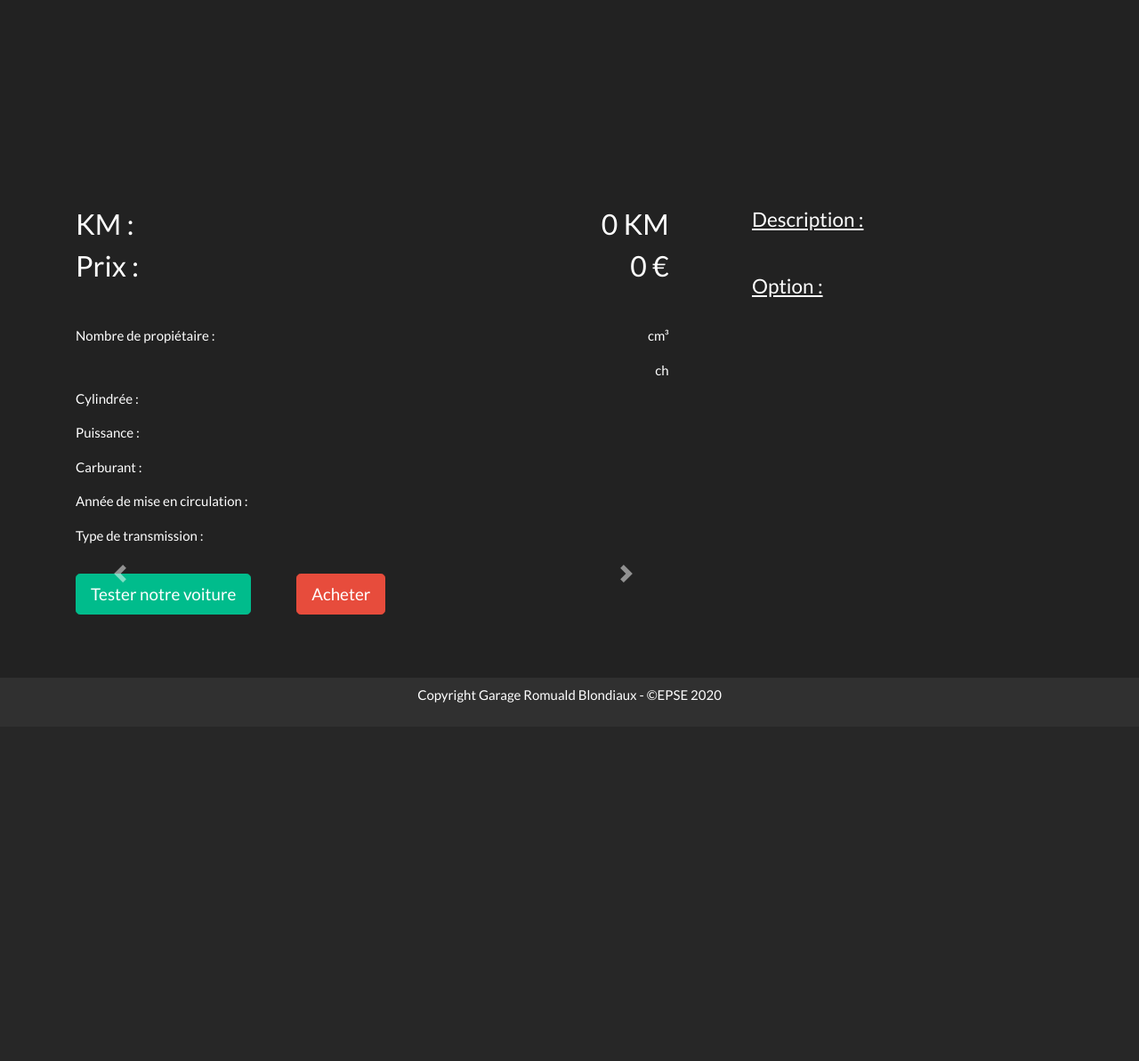
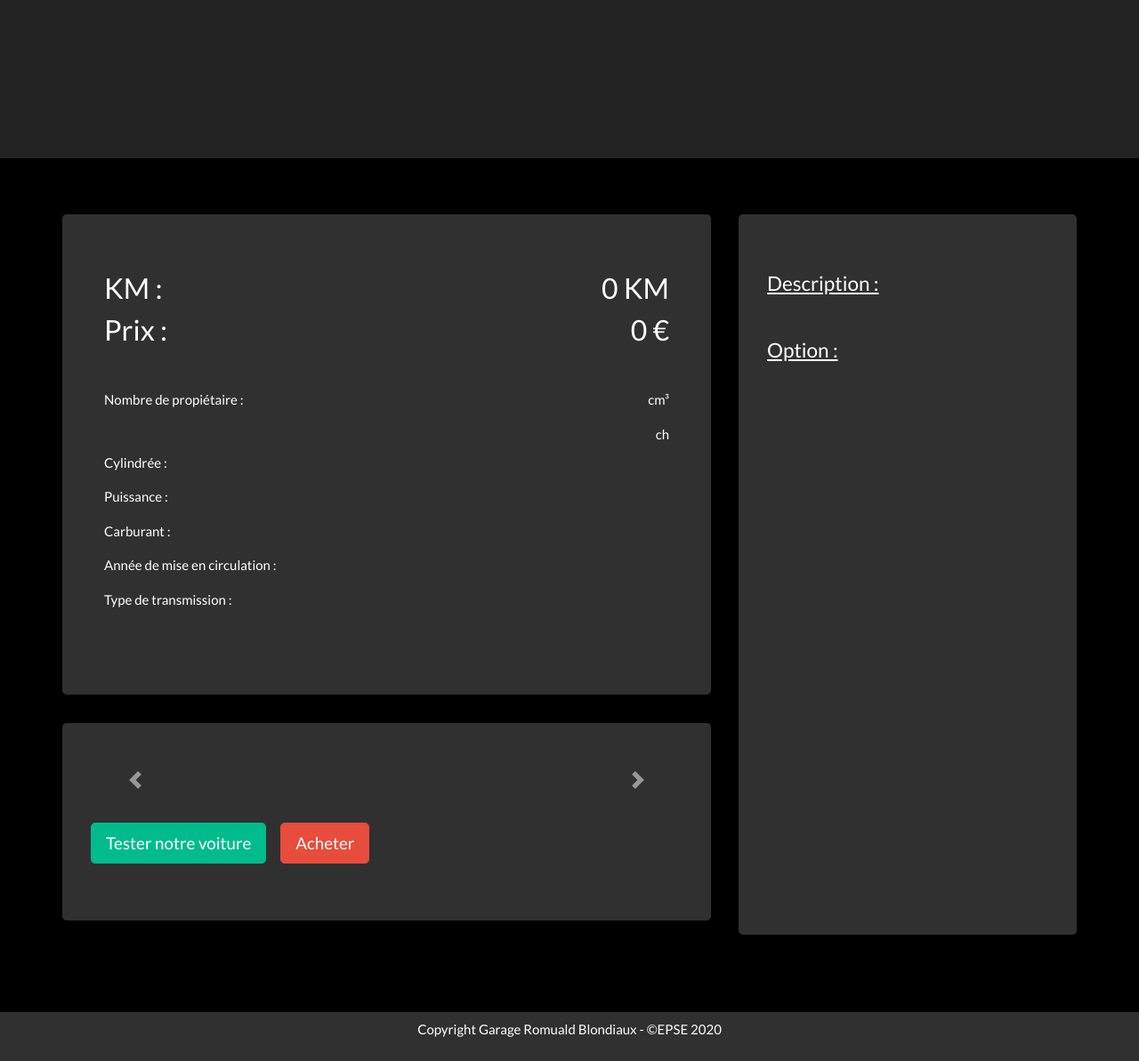
Before and after one commit to romualdblondiaux/Garage, a Symfony app: template templates/vente/info.html.twig in a window 1280 px wide. Shown: the part 82-1275 px from the top of the page at 89% size. Before the commit the page ends 872 px from the top, so only its background shows below. Run offline with Twig, Linux system fonts and the light colour scheme; the template is opened without the code that fills it, so the values that code supplies are empty; some libraries are stand-ins or nearby versions.

Commit message:
carousel ok

```diff
--- a/public/css/style.css
+++ b/public/css/style.css
@@ -11,12 +11,10 @@
     background-size: cover;
 }
 
-.slidevente{
+.slidevente, .slideinfo{
     background-color: black;
     width: 100%;
     min-height: 100%;
-    background-position: center center;
-    background-size: cover;
 }
 
 .logo{
--- a/templates/home.html.twig
+++ b/templates/home.html.twig
@@ -5,7 +5,7 @@
         <div class="container">
             <div class="jumbotron mt-2">
                 <div class="row">
-                    <div class="col">
+                    <div class="col-md-6">
                         <div id="carouselExampleInterval" class="carousel slide" data-ride="carousel">
                             <div class="carousel-inner">
                                 <div class="carousel-item active">
@@ -29,7 +29,7 @@
                         </div>
                     </div>
 
-                    <div class="col-6">
+                    <div class="col-md-6">
                     <h1 class="display-5 pt-3">Mon garage</h1>
                     <p class="lead">Lorem ipsum dolor sit amet, consectetur adipisicing elit. Autem inventore consequatur veniam quo fugit repellendus id, doloremque blanditiis tempora consequuntur excepturi doloribus mollitia.
                     <hr class="my-4">
--- a/templates/vente/info.html.twig
+++ b/templates/vente/info.html.twig
@@ -7,13 +7,14 @@
         <h2>{{ infoSup.modele }}</h2>
     </div>
 </div>
+<div class="slideinfo">
     <div class="container">
         <div class="row">
             <div class="col-md-8 mb-3">
 
-            <div class="row">
+                <div class="row jumbotron mt-2 mr-3">
 
-                <div class="col-md-5 mb-3">
+                    <div class="col-md-6 mb-3">
                         <div class="info">
                             <h3>KM :</h3>
                             <h3>Prix :</h3>
@@ -40,15 +41,15 @@
                     </div>
                 </div>
 
-
-            <div id="carouselExampleCaptions" class="carousel slide col-11" data-ride="carousel">
+                <div class=" row jumbotron mt-2 mr-3">
+                    <div id="carouselExampleCaptions" class="carousel slide col-12" data-ride="carousel">
                         <ol class="carousel-indicators">
-                    {% for image in infoSup.img %}
+                            {% for image in infoSup.images %}
                                 <li data-target="#carouselExampleCaptions" data-slide-to="{{ loop.index0 }}" {% if loop.first %} class="active" {% endif %}></li>
                             {% endfor %}
                         </ol>
                         <div class="carousel-inner">
-                    {% for image in infoSup.img %}
+                            {% for image in infoSup.images %}
                                 <div class="carousel-item {% if loop.first %}active{% endif %}">
                                     <img src="{{ image.url }}" class="d-block w-100" alt="image de {{ infoSup.marque }}">
                                     <div class="carousel-caption d-none d-md-block">
@@ -69,12 +70,14 @@
                             <span class="sr-only">Next</span>
                         </a>
                     </div>
-            <a class="btn btn-success btn-lg mr-5" href="#" role="button">Tester notre voiture</a>
-            <a class="btn btn-danger btn-lg" href="#" role="button">Acheter</a>
+
+                    <a class="btn btn-success btn-lg mt-5 mr-3" href="#" role="button">Tester notre voiture</a>
+                    <a class="btn btn-danger btn-lg mt-5" href="#" role="button">Acheter</a>
+                </div>
             </div>
 
-        <div class="col">
-            <div class="row mb-3">
+            <div class="col jumbotron mt-2">
+                <div class="row">
 
                     <div class="description col-12 mb-3">
                         <H4 class="mb-3">Description :</H4>
@@ -86,9 +89,7 @@
                     </div>
                 </div>
             </div>
-
-
-
+        </div>
     </div>
 </div>
 {% endblock %}
```
Lines whose indentation alone changed are shown as unchanged.
